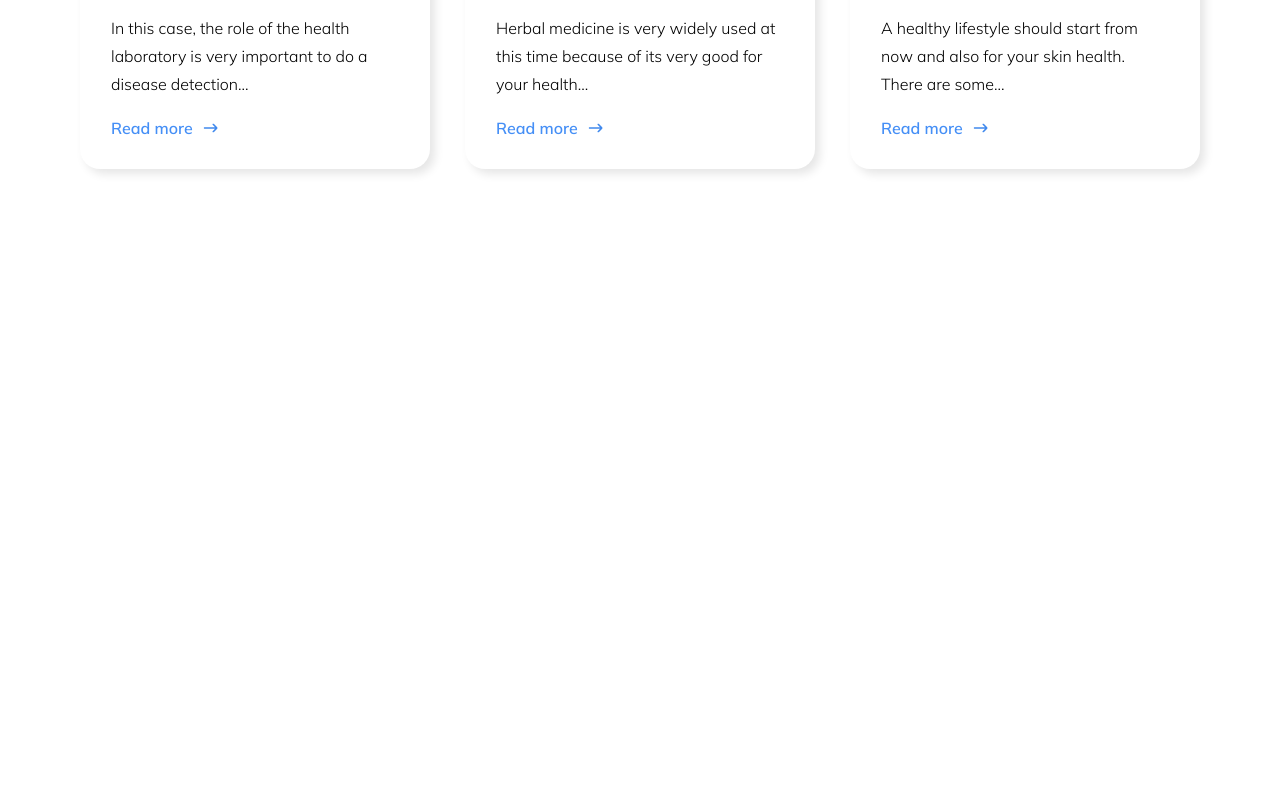
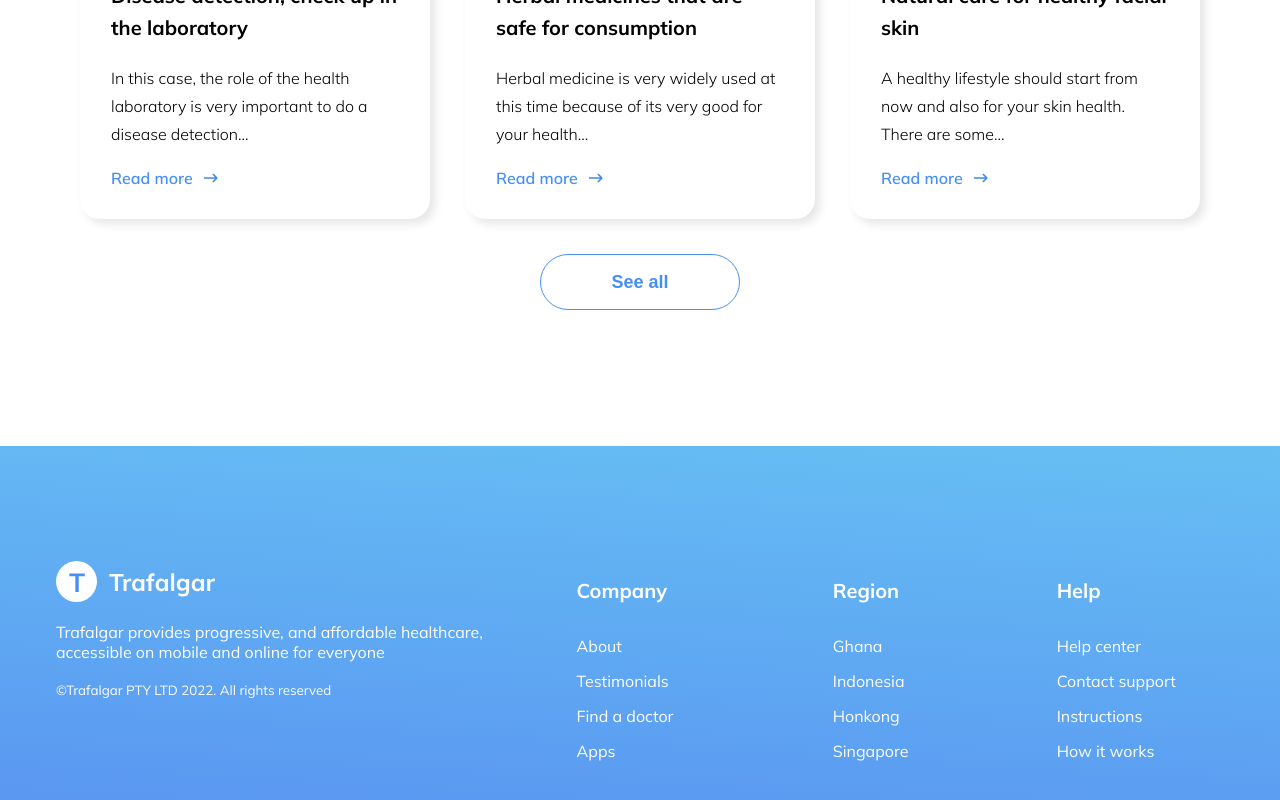
Before and after one commit to tsikatawill/trafalgar, a React (Vite) app: page / in a window 1280 px wide. Shown: the part 4041-4841 px from the top of the page. Before the commit the page ends 4226 px from the top, so only its background shows below. Built offline with nearby package versions, Linux system fonts and the light colour scheme.

Commit message:
feat: add footer

```diff
--- a/src/App.jsx
+++ b/src/App.jsx
@@ -1,4 +1,5 @@
 import { Container } from "./components/Container";
+import { Footer } from "./components/Footer";
 import { HealthcareProviders } from "./components/HealthcareProviders";
 import { Hero } from "./components/Hero";
 import { LatestArticles } from "./components/LatestArticles";
@@ -23,6 +24,8 @@ function App() {
         <Testimonials />
         <LatestArticles />
       </main>
+
+      <Footer />
     </div>
   );
 }
--- /dev/null
+++ b/src/components/Footer.jsx
@@ -0,0 +1,99 @@
+import { Container } from "./Container";
+import { Logo } from "./Logo";
+import { styled } from "../stitches.config";
+
+export const Footer = () => {
+  return (
+    <Wrapper id="about">
+      <Container css={{ width: "100%" }}>
+        <Grid>
+          <Copyright>
+            <Logo type="white" />
+            <p>
+              Trafalgar provides progressive, and affordable healthcare,
+              accessible on mobile and online for everyone
+            </p>
+
+            <small>©Trafalgar PTY LTD 2022. All rights reserved</small>
+          </Copyright>
+
+          <Group>
+            <GroupHeader>Company</GroupHeader>
+
+            <GroupLink>About</GroupLink>
+            <GroupLink>Testimonials</GroupLink>
+            <GroupLink>Find a doctor</GroupLink>
+            <GroupLink>Apps</GroupLink>
+          </Group>
+
+          <Group>
+            <GroupHeader>Region</GroupHeader>
+
+            <GroupLink>Ghana</GroupLink>
+            <GroupLink>Indonesia</GroupLink>
+            <GroupLink>Honkong</GroupLink>
+            <GroupLink>Singapore</GroupLink>
+          </Group>
+
+          <Group>
+            <GroupHeader>Help</GroupHeader>
+
+            <GroupLink>Help center</GroupLink>
+            <GroupLink>Contact support</GroupLink>
+            <GroupLink>Instructions</GroupLink>
+            <GroupLink>How it works</GroupLink>
+          </Group>
+        </Grid>
+      </Container>
+    </Wrapper>
+  );
+};
+
+const Wrapper = styled("footer", {
+  minHeight: 430,
+  marginTop: "$10",
+  color: "White",
+  display: "grid",
+  placeContent: "center",
+  py: "$6",
+  background: "linear-gradient(183.41deg, #67C3F3 -8.57%, #5A98F2 82.96%)",
+});
+
+const Grid = styled("footer", {
+  display: "grid",
+  gridTemplateColumns: "1fr 1fr",
+  gap: "$5",
+
+  "@sm": {
+    gridTemplateColumns: "2fr 1fr 1fr 1fr",
+  },
+});
+
+const Copyright = styled("div", {
+  display: "flex",
+  flexDirection: "column",
+  gap: "$4",
+  gridColumn: "1/3",
+
+  "@sm": {
+    gridColumn: "1/2",
+  },
+});
+
+const Group = styled("ul", {
+  display: "flex",
+  listStyle: "none",
+  flexDirection: "column",
+  gap: "$3",
+  justifySelf: "center",
+});
+
+const GroupHeader = styled("h4", {
+  fontWeight: "$bolder",
+  lineHeight: "60px",
+  fontSize: "$3",
+});
+
+const GroupLink = styled("li", {
+  cursor: "pointer",
+});
--- a/src/components/HealthcareProviders.jsx
+++ b/src/components/HealthcareProviders.jsx
@@ -6,7 +6,7 @@ import { styled } from "../stitches.config";
 
 export const HealthcareProviders = () => {
   return (
-    <section>
+    <section id="virtual">
       <Container>
         <Grid>
           <ImageWrapper>
--- a/src/components/LatestArticles.jsx
+++ b/src/components/LatestArticles.jsx
@@ -1,4 +1,5 @@
 import { ArticleCard } from "./ArticleCard";
+import { Button } from "./Button";
 import { Container } from "./Container";
 import { SectionTitle } from "./SectionTItle";
 import { styled } from "../stitches.config";
@@ -34,12 +35,18 @@ export const LatestArticles = () => {
             <ArticleCard key={idx} {...item} />
           ))}
         </ArticlesWrapper>
+
+        <Center>
+          <Button outlined className="clickable">
+            See all
+          </Button>
+        </Center>
       </Container>
     </Wrapper>
   );
 };
 
-const Wrapper = styled("wrapper", {
+const Wrapper = styled("section", {
   display: "flex",
   flexDirection: "column",
   gap: "$6",
@@ -51,3 +58,9 @@ const ArticlesWrapper = styled("div", {
   flexWrap: "wrap",
   gap: "$6",
 });
+
+const Center = styled("div", {
+  width: "fit-content",
+  mx: "auto",
+  marginTop: "$6",
+});
--- a/src/components/Logo.jsx
+++ b/src/components/Logo.jsx
@@ -1,11 +1,15 @@
 import ColouredLogo from "/images/logo.svg";
+import WhiteLogo from "/images/logo-white.svg";
+import { styled } from "../stitches.config";
 
 export const Logo = ({ type = "coloured" }) => {
   return (
     <img
-      src={type === "coloured" ? ColouredLogo : ColouredLogo}
+      src={type === "coloured" ? ColouredLogo : WhiteLogo}
       width="160px"
       height="41px"
     />
   );
 };
+
+const StyledImg = styled("img", {});
--- a/src/components/MobileApps.jsx
+++ b/src/components/MobileApps.jsx
@@ -6,7 +6,7 @@ import { styled } from "../stitches.config";
 
 export const MobileApps = () => {
   return (
-    <section>
+    <section id="apps">
       <Container>
         <Grid>
           <SideTextDetails
--- a/src/components/Navbar.jsx
+++ b/src/components/Navbar.jsx
@@ -34,6 +34,7 @@ export const Navbar = () => {
                 if (scrollToElement) {
                   scrollToElement.scrollIntoView({ behavior: "smooth" });
                 }
+                setActiveLink(item.name);
               }}
             >
               {item.name}
--- a/src/components/Testimonials.jsx
+++ b/src/components/Testimonials.jsx
@@ -85,7 +85,7 @@ export const Testimonials = () => {
   }, [selected]);
 
   return (
-    <section>
+    <section id="testimonials">
       <Container>
         <Wrapper>
           <SectionTitle white>What are our customers saying?</SectionTitle>
```
Also changed, not shown: public/images/logo-white.svg (added).
